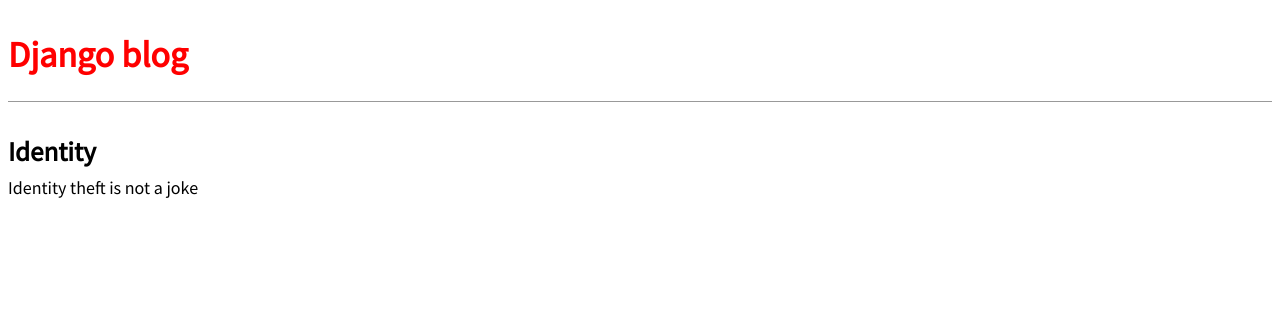
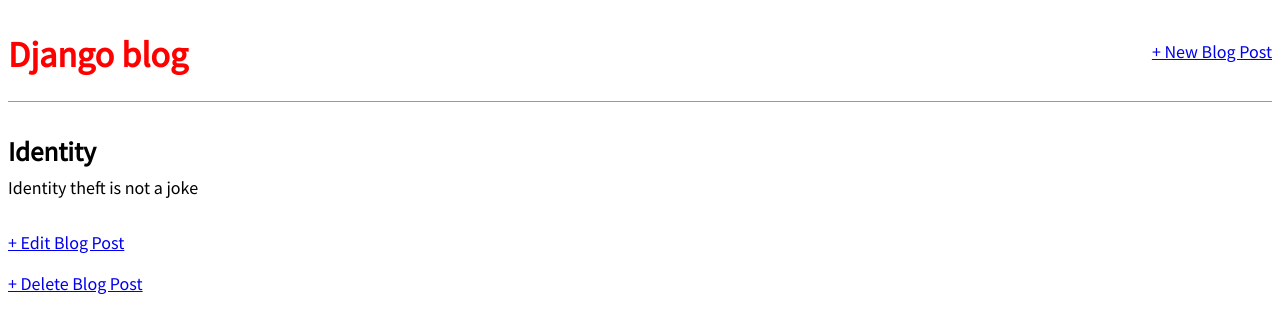
Before and after one commit to Harry-Gakpo/django_blog, a Django app: page /post/1/ in a window 1280 px wide. Shown: the top 333 px of the page. Run offline with Django 5.2, Linux system fonts and the light colour scheme; data comes from the database, SQL or seed files in the repository; both versions use the stored data as it was after the commit.

Commit message:
Additional changes

```diff
--- a/blog/urls.py
+++ b/blog/urls.py
@@ -1,7 +1,10 @@
 from django.urls import path
-from .views import BlogListView, BlogDetailView
+from .views import BlogListView, BlogDetailView, BlogCreateView, BlogUpdateView, BlogDeleteView
 
 urlpatterns = [
     path("", BlogListView.as_view(), name="home"),
     path("post/<int:pk>/", BlogDetailView.as_view(), name="post_detail"),
+    path("post/new/", BlogCreateView.as_view(), name="post_new"),
+    path("post/<int:pk>/edit/", BlogUpdateView.as_view(), name="post_edit"),
+    path("post/<int:pk>/delete/", BlogDeleteView.as_view(), name="post_delete"),
 ]
--- a/blog/views.py
+++ b/blog/views.py
@@ -1,6 +1,8 @@
 from django.shortcuts import render
 from django.views.generic import ListView, DetailView
 from .models import Post
+from django.views.generic.edit import CreateView, UpdateView, DeleteView
+from django.urls import reverse_lazy
 
 class BlogListView(ListView):
     model = Post
@@ -9,3 +11,18 @@ class BlogListView(ListView):
 class BlogDetailView(DetailView):
     model = Post
     template_name = "post_detail.html"
+
+class BlogCreateView(CreateView):
+    model = Post
+    template_name = "post_new.html"
+    fields = ["title", "author", "body"]
+
+class BlogUpdateView(UpdateView):
+    model = Post
+    template_name = "post_edit.html"
+    fields = ["title", "body"]
+
+class BlogDeleteView(DeleteView):
+    model = Post
+    template_name = "post_delete.html"
+    success_url = reverse_lazy("home")
--- a/django_project/urls.py
+++ b/django_project/urls.py
@@ -20,4 +20,5 @@ from django.urls import path, include
 urlpatterns = [
     path('admin/', admin.site.urls),
     path("", include("blog.urls")),
+    path("accounts/", include("django.contrib.auth.urls")),
 ]
--- a/templates/base.html
+++ b/templates/base.html
@@ -7,7 +7,12 @@
     </head>
     <body>
         <header>
-            <h1><a href="{% url 'home' %}">Django blog</a></h1>
+            <div class="nav-left">
+                <h1><a href="{% url 'home' %}">Django blog</a></h1>
+            </div>
+            <div class="nav-right">
+                <a href="{% url 'post_new' %}">+ New Blog Post</a>
+            </div>
         </header>
         <div>
             {% block content %}
--- a/templates/post_detail.html
+++ b/templates/post_detail.html
@@ -4,4 +4,6 @@
         <h2>{{ post.title }}</h2>
         <p>{{ post.body }}</p>
     </div>
+    <a href="{% url 'post_edit' post.pk %}">+ Edit Blog Post</a>
+    <p><a href="{% url 'post_delete' post.pk %}">+ Delete Blog Post</a></p>
 {% endblock content %}
```
Also changed, not shown: templates/post_delete.html (added, +8 -0 lines), templates/post_edit.html (added, +8 -0 lines), templates/post_new.html (added, +8 -0 lines), templates/registration.html (added, +9 -0 lines), db.sqlite3.
